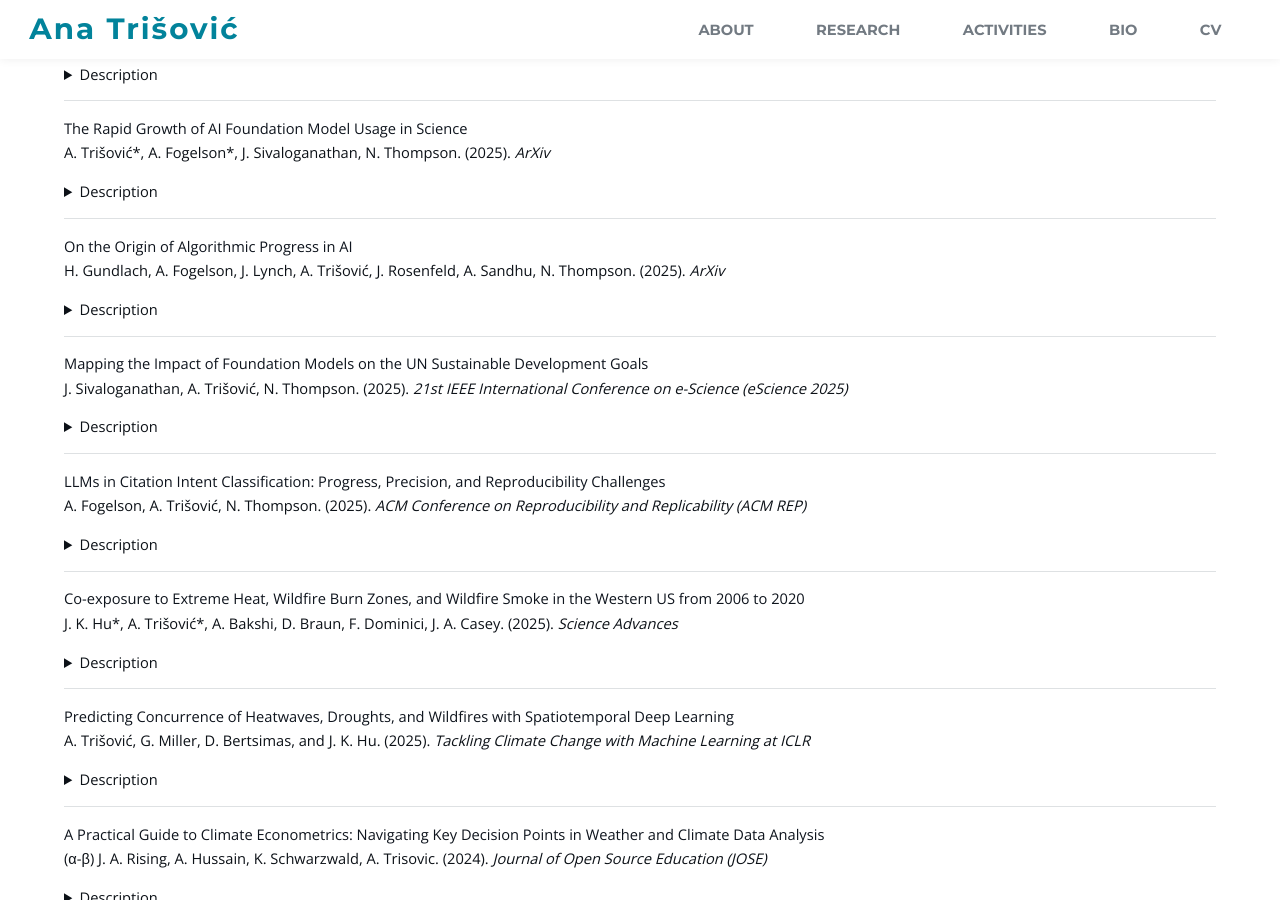
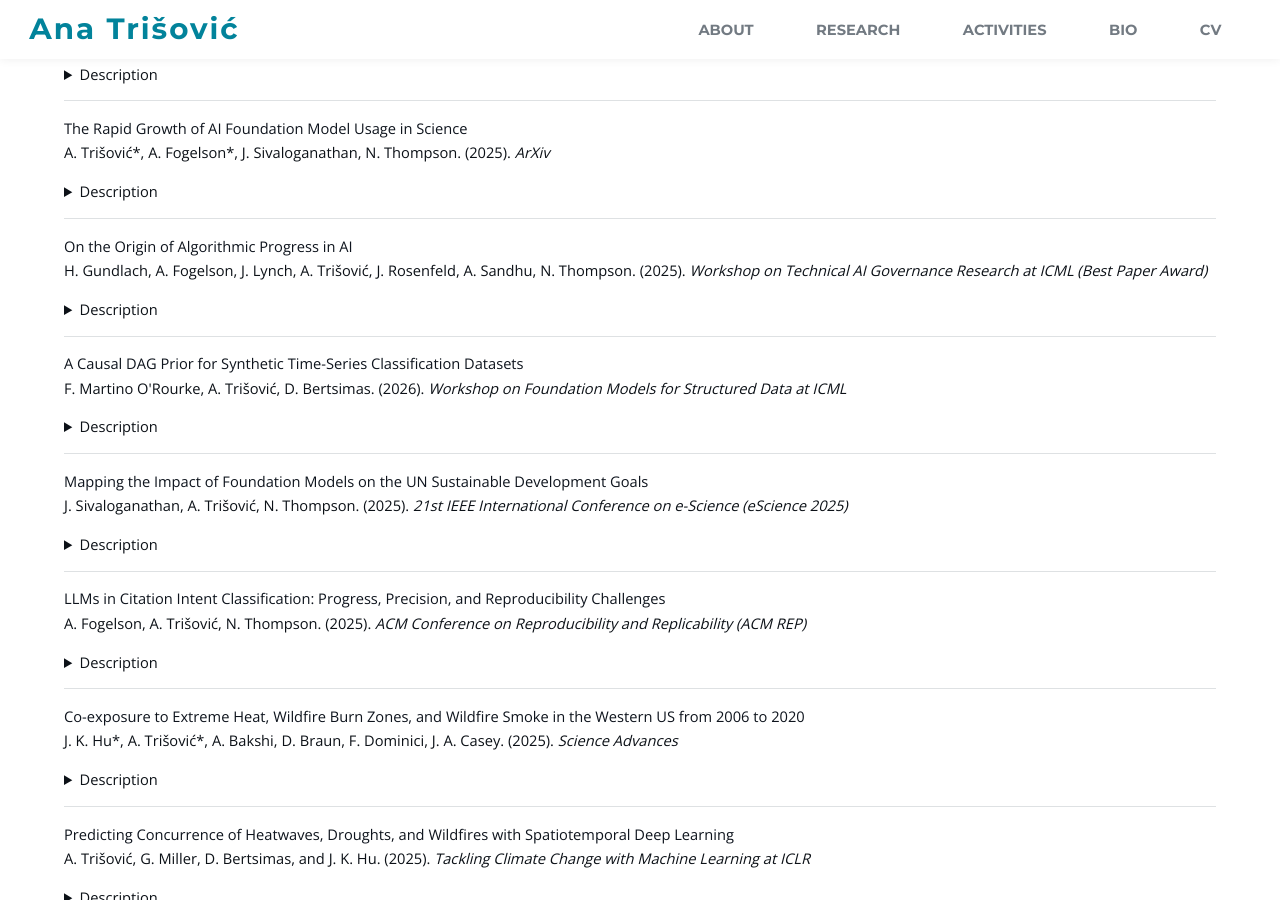
Before and after one commit to atrisovic/anatrisovic.github.io, a Jekyll site: the page built from research.html, in a window 1280 px wide and 900 px high, scrolled down 1712 px. Built offline with Jekyll 4.4.1, drawn with Linux system fonts in a browser that asks for light colours.

Commit message:
pubs update

```diff
--- a/_data/publications.yml
+++ b/_data/publications.yml
@@ -33,8 +33,15 @@
     - 3
   name: "On the Origin of Algorithmic Progress in AI"
   url: https://arxiv.org/pdf/2511.21622
-  venue: "ArXiv"
+  venue: "Workshop on Technical AI Governance Research at ICML (Best Paper Award)"
   description: This project investigates the origins of AI’s algorithmic efficiency improvements by combining ablation studies, literature synthesis, and scaling experiments, revealing that most of the observed gains arise from scale-dependent effects, particularly the LSTM-to-Transformer transition, and that true small-model algorithmic progress is far smaller than previously estimated.
+- authors: F. Martino O'Rourke, A. Trišović, D. Bertsimas
+  year: 2026
+  id:
+    - 3
+  venue: "Workshop on Foundation Models for Structured Data at ICML"
+  name: "A Causal DAG Prior for Synthetic Time-Series Classification Datasets"
+  description: We introduce a causal synthetic data generator for multivariate time-series classification that enables prior-data fitted networks to learn temporal and cross-modal structure, and show that fine-tuning TabPFN on this prior improves performance over both the original model and a tabular-only prior across 75 UCR/UEA datasets.
 - authors: J. Sivaloganathan, A. Trišović, N. Thompson
   year: 2025
   id:
```
